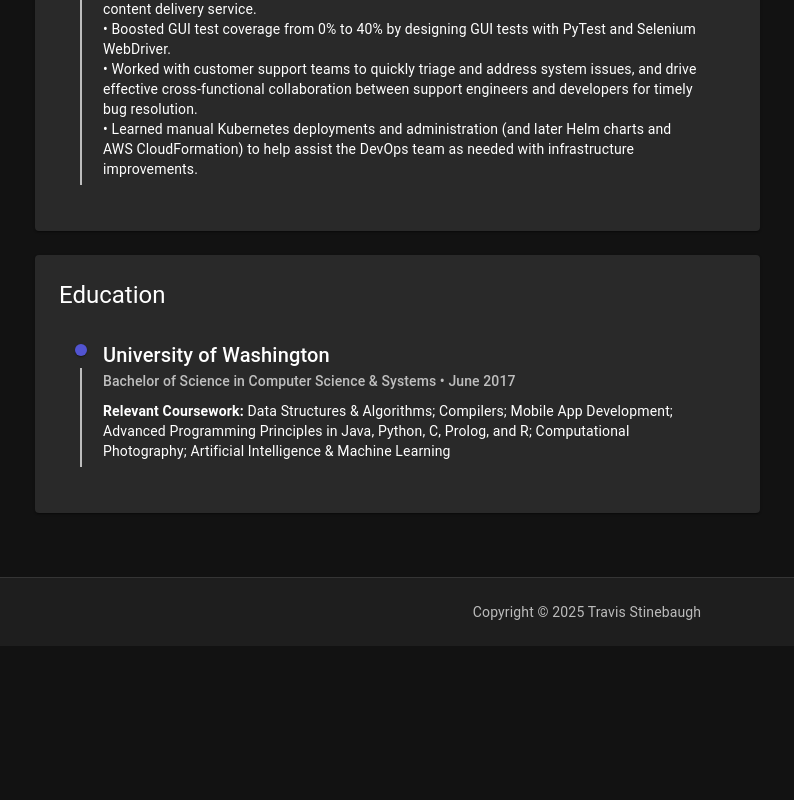
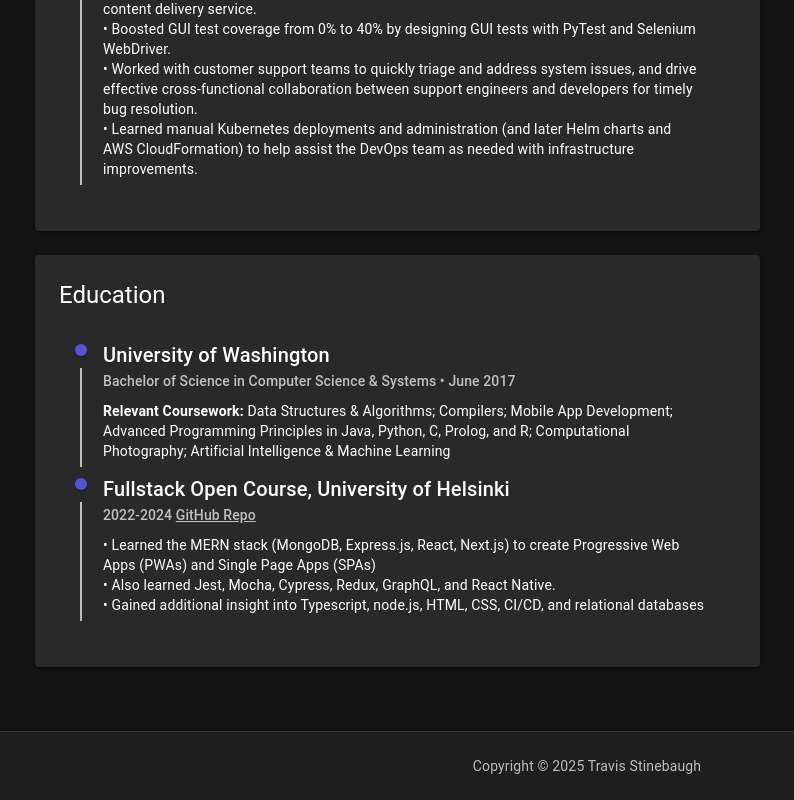
Before and after one commit to tstinebaugh/about-me-website, a Next.js app: page /resume in a window 1280 px wide. Shown: the part 1521-2321 px from the top of the page, without its empty margins (53-847 px from the left). Before the commit the page ends 2167 px from the top, so only its background shows below. Built offline with nearby package versions, Linux system fonts and the light colour scheme.

Commit message:
feat(resume): Add Fullstack Open Course to education section

```diff
--- a/src/pages/resume.tsx
+++ b/src/pages/resume.tsx
@@ -79,9 +79,9 @@ export default function Resume() {
                       </Typography>
                       <Typography variant="body2" sx={{ mt: 1 }}>
                         • Successfully launched Appraisal Bureau progressive web
-                        app for managing fine artwork inventory, leveraging Strapi
-                        for content management and Stripe for payment solutions,
-                        written with Typescript, Next.js and React
+                        app for managing fine artwork inventory, leveraging
+                        Strapi for content management and Stripe for payment
+                        solutions, written with Typescript, Next.js and React
                         <br />• Added support for charitable artwork donations,
                         owning feature end-to-end and complying with IRS
                         regulations
@@ -259,6 +259,37 @@ export default function Resume() {
                       </Typography>
                     </TimelineContent>
                   </TimelineItem>
+                  <TimelineItem>
+                    <TimelineSeparator>
+                      <TimelineDot color="primary" />
+                      <TimelineConnector />
+                    </TimelineSeparator>
+                    <TimelineContent>
+                      <Typography variant="h6">
+                        Fullstack Open Course, University of Helsinki
+                      </Typography>
+                      <Typography variant="subtitle2" color="text.secondary">
+                        2022-2024{" "}
+                        <a
+                          href="https://github.com/tstinebaugh/fullstackopencoursework"
+                          target="_blank"
+                          rel="noopener noreferrer"
+                          style={{ color: "inherit", textDecoration: "underline" }}
+                        >
+                          GitHub Repo
+                        </a>
+                      </Typography>
+                      <Typography variant="body2" sx={{ mt: 1 }}>
+                        • Learned the MERN stack (MongoDB, Express.js, React,
+                        Next.js) to create Progressive Web Apps (PWAs) and Single
+                        Page Apps (SPAs)
+                        <br />• Also learned Jest, Mocha, Cypress, Redux, GraphQL,
+                        and React Native.
+                        <br />• Gained additional insight into Typescript, node.js,
+                        HTML, CSS, CI/CD, and relational databases
+                      </Typography>
+                    </TimelineContent>
+                  </TimelineItem>
                   {/* Add more education items */}
                 </Timeline>
               </Paper>
@@ -302,7 +333,7 @@ export default function Resume() {
                 </Typography>
                 <Typography variant="body2" color="text.secondary">
                   English: Native Proficiency <br />
-                  Japanese: JLPT N4 (currently studying/working toward N3) <br />
+                  Japanese: JLPT N4 (currently studying toward N3) <br />
                 </Typography>
               </Paper>
 
```
